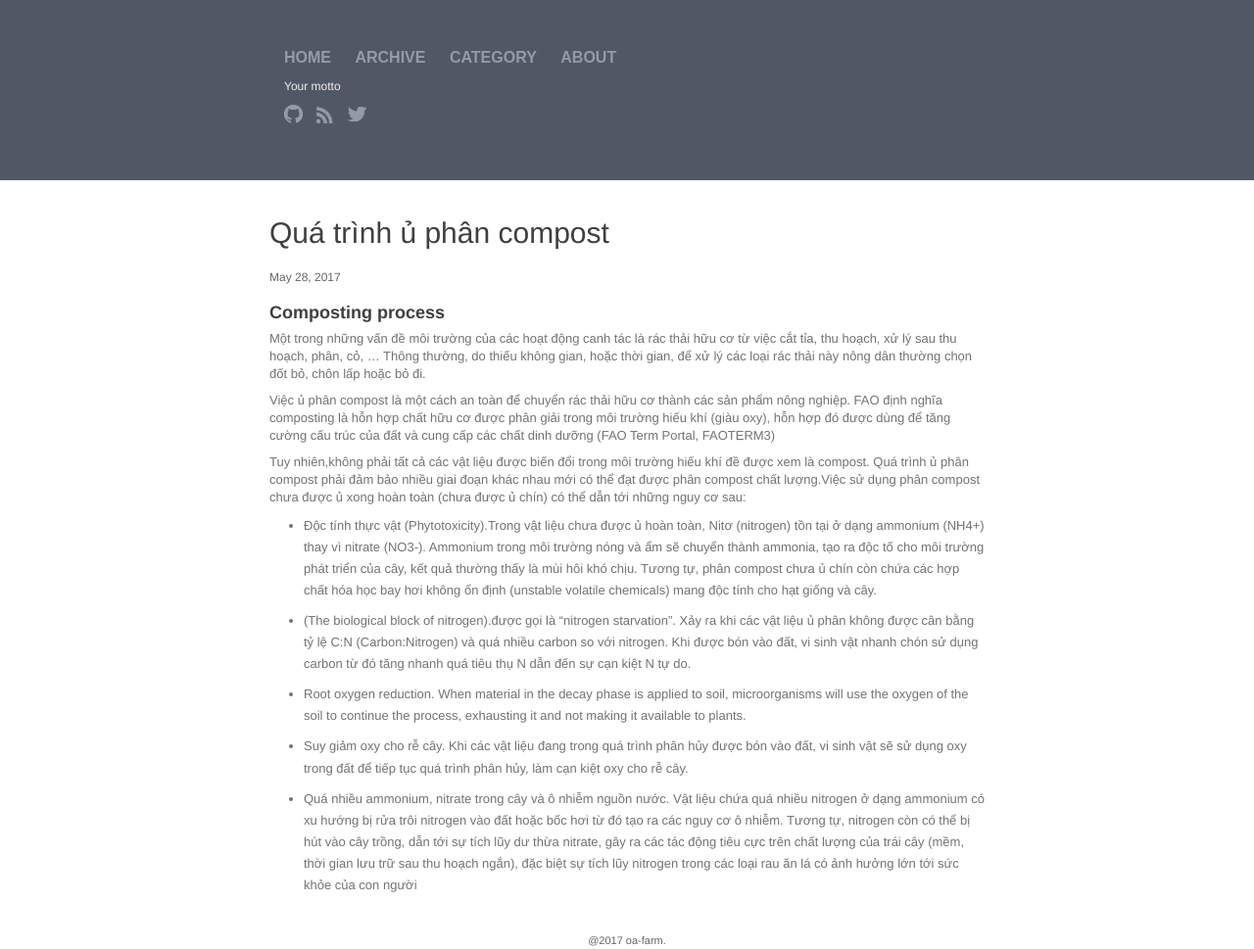
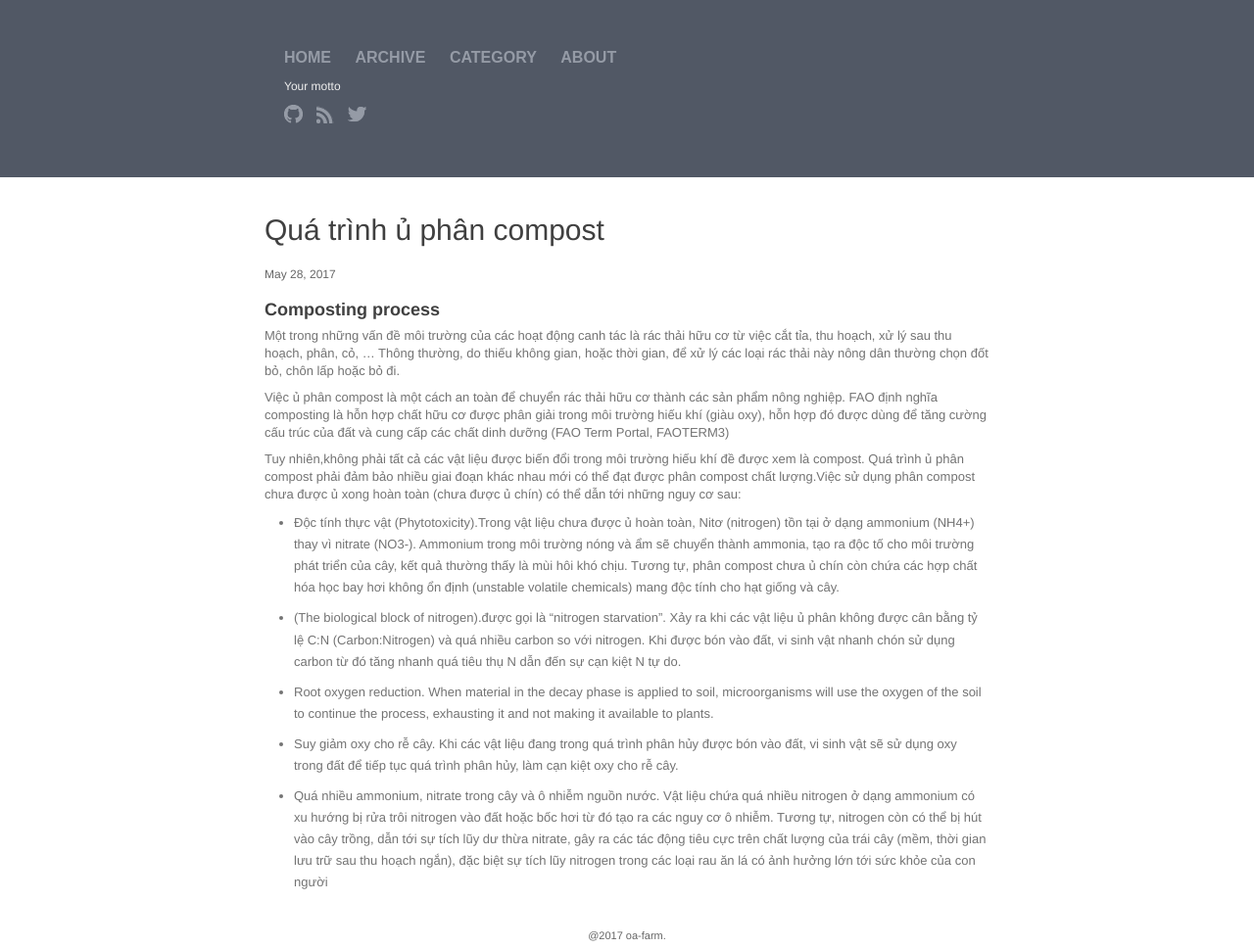
Before and after one commit to oa-farm/oa-farm.github.io, a Jekyll site: the page built from _posts/2017-05-28-theoretical foundations of composting.md, in a window 1280 px wide. Shown: the whole page at 98% size. Built offline with Jekyll 4.4.1, drawn with Linux system fonts in a browser that asks for light colours; comment, search, counter and statistics services are not loaded.

Commit message:
edit some code

```diff
--- a/_layouts/post.html
+++ b/_layouts/post.html
@@ -11,20 +11,17 @@ layout: default
   <article class="post-content">
     {{ content }}
   </article>
-<!-- 多说评论框 start -->
-	<div class="ds-thread" data-thread-key={{ page.id }} data-title={{ page.title }} data-url={{ site.motto }}/{{ page.url }}></div>
-<!-- 多说评论框 end -->
-<!-- 多说公共JS代码 start (一个网页只需插入一次) -->
+	<!-- <div class="ds-thread" data-thread-key={{ page.id }} data-title={{ page.title }} data-url={{ site.motto }}/{{ page.url }}></div> -->
+
 <script type="text/javascript">
-var duoshuoQuery = {short_name:"pawpaw"};
-	(function() {
-		var ds = document.createElement('script');
-		ds.type = 'text/javascript';ds.async = true;
-		ds.src = (document.location.protocol == 'https:' ? 'https:' : 'http:') + '//static.duoshuo.com/embed.js';
-		ds.charset = 'UTF-8';
-		(document.getElementsByTagName('head')[0]
-		 || document.getElementsByTagName('body')[0]).appendChild(ds);
-	})();
-	</script>
-<!-- 多说公共JS代码 end -->
+// var duoshuoQuery = {short_name:"pawpaw"};
+// 	(function() {
+// 		var ds = document.createElement('script');
+// 		ds.type = 'text/javascript';ds.async = true;
+// 		ds.src = (document.location.protocol == 'https:' ? 'https:' : 'http:') + '//static.duoshuo.com/embed.js';
+// 		ds.charset = 'UTF-8';
+// 		(document.getElementsByTagName('head')[0]
+// 		 || document.getElementsByTagName('body')[0]).appendChild(ds);
+// 	})();
+// 	</script>
 </div>
--- a/css/main.scss
+++ b/css/main.scss
@@ -7,11 +7,11 @@
 
 // Our variables
 $base-font-family: "Raleway",Arial,sans-serif;
-$base-font-size:   50px;
+$base-font-size:   16px;
 $small-font-size:  $base-font-size * 0.875;
 $base-line-height: 1.5;
 
-$spacing-unit:     35px;
+$spacing-unit:     30px;
 
 $text-color:       #111;
 $background-color: #fdfdfd;
```
